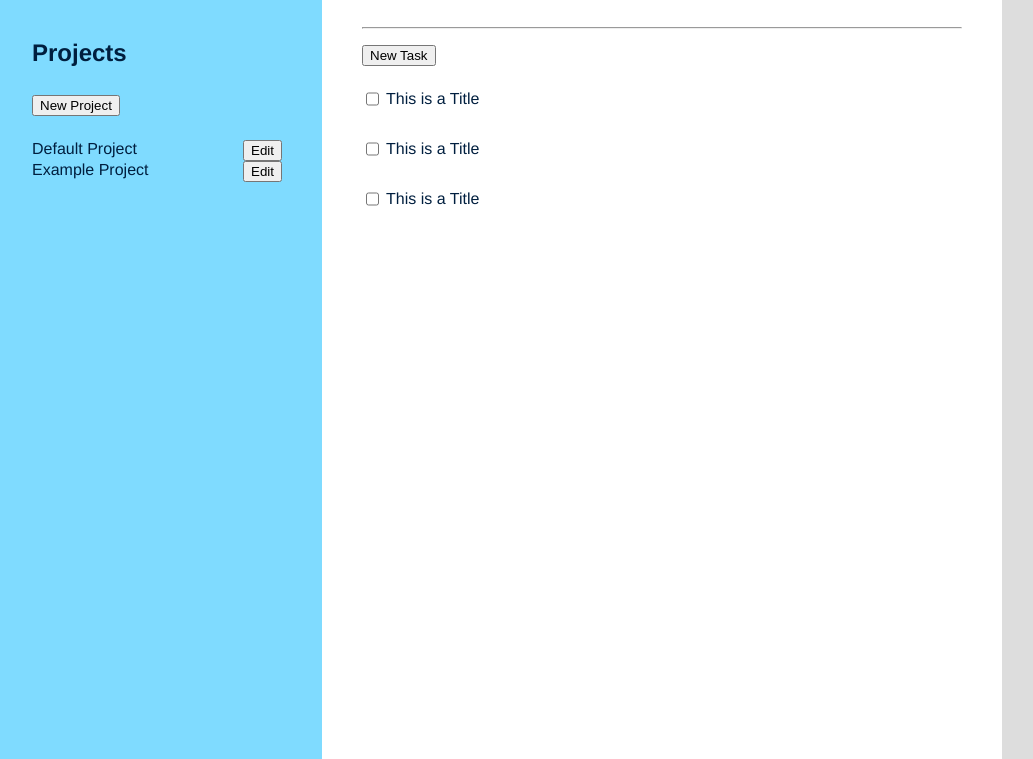
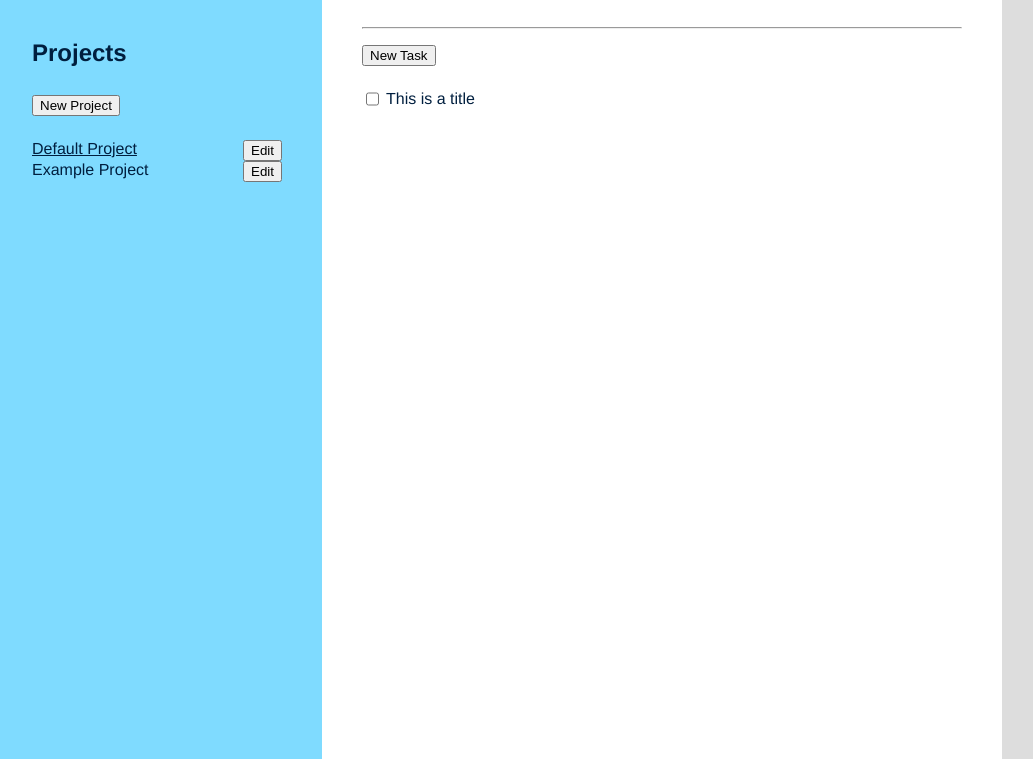
Before and after one commit to ranzuh/odin-todo, a website built with webpack: page src/template.html in a window 1280 px wide. Shown: the part 81-840 px from the top of the page, without its empty margins (8-1041 px from the left). Built offline with nearby package versions, Linux system fonts and the light colour scheme.

Commit message:
Todo list is now rendered dynamically

```diff
--- a/src/main.js
+++ b/src/main.js
@@ -15,10 +15,18 @@
     let exampleTodo = new Todo("Clean kitchen", "Clean the kitchen", "Today", "High", false);
     exampleProject.addTodo(exampleTodo);
 
+    exampleTodo = new Todo("This is a title", "", "", "", false);
+
+    app.currentProject.addTodo(exampleTodo);
+
+    console.log("Here again...");
+
+
+
     function update() {
         titleElement.textContent = app.currentProject.name;
-
         renderProjectList()
+        renderTodoList()
     }
 
     function renderProjectList() {
@@ -41,6 +49,10 @@
             const button = document.createElement("button");
             button.textContent = "Edit";
 
+            if (project === app.currentProject) {
+                label.style.textDecoration = "underline";
+            }
+
             label.addEventListener("click", handleProjectClick);
 
             div.appendChild(label);
@@ -51,6 +63,26 @@
         });
     }
 
+    function renderTodoList() {
+        todoContainer.innerHTML = "";
+
+        app.currentProject.todos.forEach(todo => {
+            const div = document.createElement("div");
+            div.classList.add("todo-item");
+            const input = document.createElement("input");
+            input.type = "checkbox";
+            const p = document.createElement("p");
+            p.textContent = todo.title;
+
+            div.appendChild(input);
+            div.appendChild(p);
+
+            todoContainer.appendChild(div);
+        });
+
+
+    }
+
     update();
 
 })();
--- a/src/template.html
+++ b/src/template.html
@@ -23,18 +23,7 @@
             <hr>
             <button class="btn">New Task</button>
             <div id="todo-container">
-                <div class="todo-item">
-                    <input type="checkbox">
-                    <p>This is a Title</p>
-                </div>
-                <div class="todo-item">
-                    <input type="checkbox">
-                    <p>This is a Title</p>
-                </div>
-                <div class="todo-item">
-                    <input type="checkbox">
-                    <p>This is a Title</p>
-                </div>
+
             </div>
         </div>
     </div>
```
